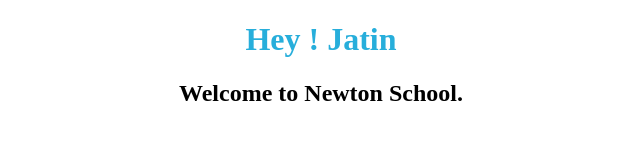
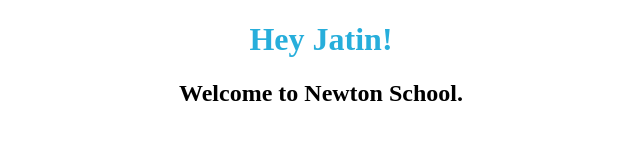
Before and after one commit to JatinM95/Greetings-with-Props---React-Basics-Going-through-the-file-structure-analyzin---v011ajn3ng64, a React app: page / in a window 1280 px wide. Shown: the top 160 px of the page, without its empty margins (319-959 px from the left). Built offline with nearby package versions, Linux system fonts and the light colour scheme.

Commit message:
Update Welcome.js

```diff
--- a/src/components/Welcome.js
+++ b/src/components/Welcome.js
@@ -4,7 +4,7 @@ import React from 'react';
 const Welcome = props => {
   return(
     <>
-    <h1>Hey ! {props.name}</h1>
+    <h1>Hey {props.name}!</h1>
     <h2>Welcome to Newton School.</h2>
     </>
   )
```
